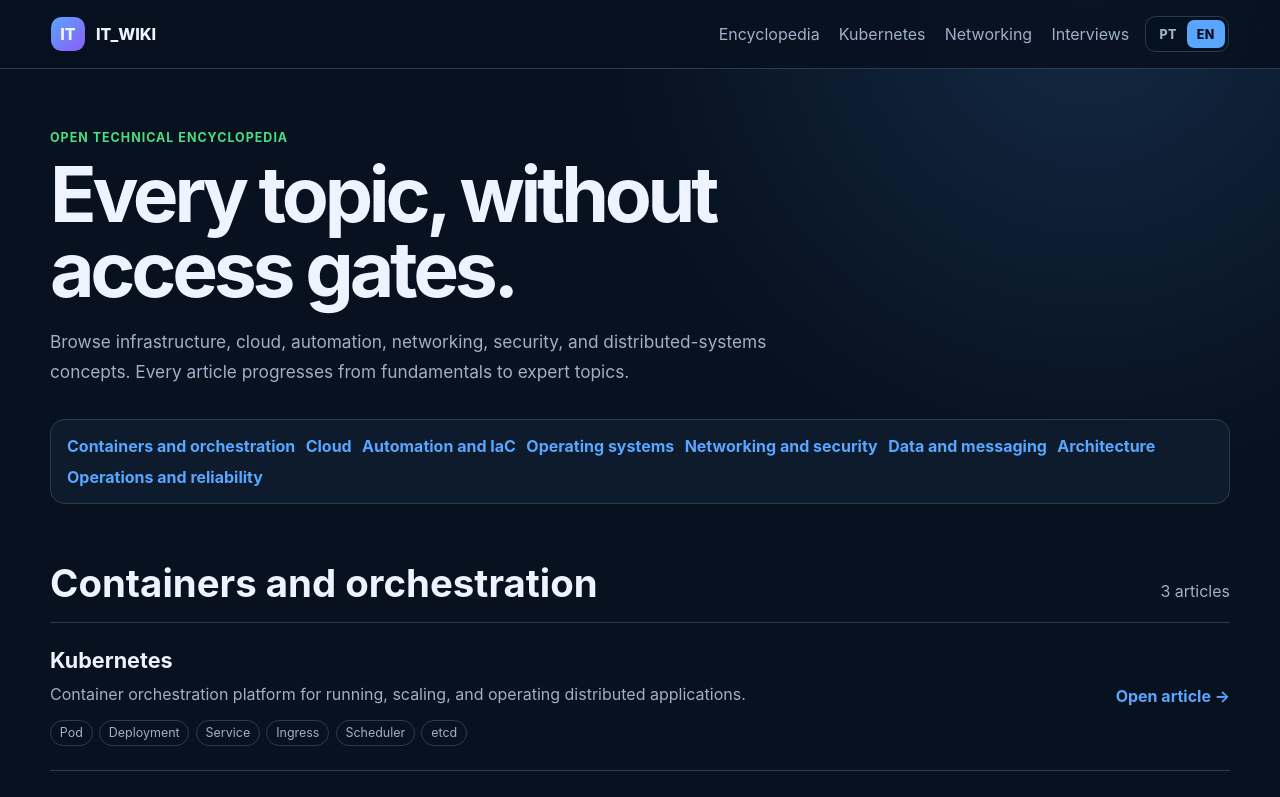
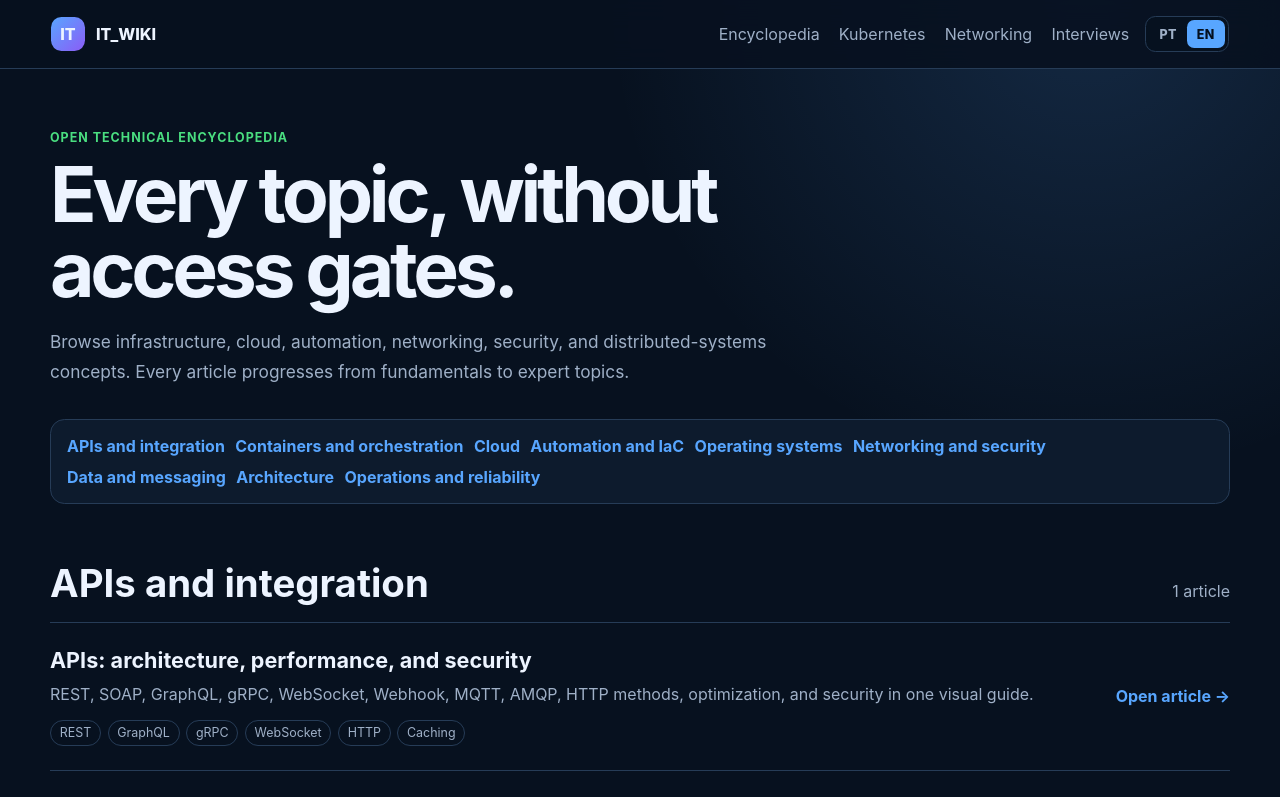
Before and after one commit to josecarlosjr/it_wiki, a Next.js app: page /wiki in a window 1280 px wide. Shown: the top 797 px of the page. Built offline with nearby package versions, Linux system fonts and the light colour scheme.

Commit message:
feat: adicionar APIs ao índice da enciclopédia

```diff
--- a/app/wiki/page.tsx
+++ b/app/wiki/page.tsx
@@ -24,10 +24,28 @@ export default function WikiIndexPage() {
       </header>
 
       <nav className="alphabet-nav" aria-label={t('Navegação por categoria', 'Category navigation')}>
+        <a href="#apis-e-integracao">{t('APIs e integração', 'APIs and integration')}</a>
         {categoriesSource.map((category) => (
           <a href={`#${category.toLowerCase().replaceAll(" ", "-")}`} key={category}>{category}</a>
         ))}
       </nav>
+
+      <section className="wiki-category" id="apis-e-integracao">
+        <div className="category-title">
+          <h2>{t('APIs e integração', 'APIs and integration')}</h2>
+          <span>1 {t('artigo', 'article')}</span>
+        </div>
+        <div className="wiki-list">
+          <article className="wiki-list-item">
+            <div>
+              <HardLink href="/wiki/api/"><h3>{t('APIs: arquitetura, performance e segurança', 'APIs: architecture, performance, and security')}</h3></HardLink>
+              <p>{t('REST, SOAP, GraphQL, gRPC, WebSocket, Webhook, MQTT, AMQP, métodos HTTP, otimização e segurança em um guia visual.', 'REST, SOAP, GraphQL, gRPC, WebSocket, Webhook, MQTT, AMQP, HTTP methods, optimization, and security in one visual guide.')}</p>
+              <div className="concept-list">{['REST','GraphQL','gRPC','WebSocket','HTTP','Caching'].map((concept)=><span key={concept}>{concept}</span>)}</div>
+            </div>
+            <HardLink className="read-link" href="/wiki/api/">{t('Abrir artigo →', 'Open article →')}</HardLink>
+          </article>
+        </div>
+      </section>
 
       {categoriesSource.map((category) => {
         const articles = articlesSource.filter((article) => article.category === category);
```
